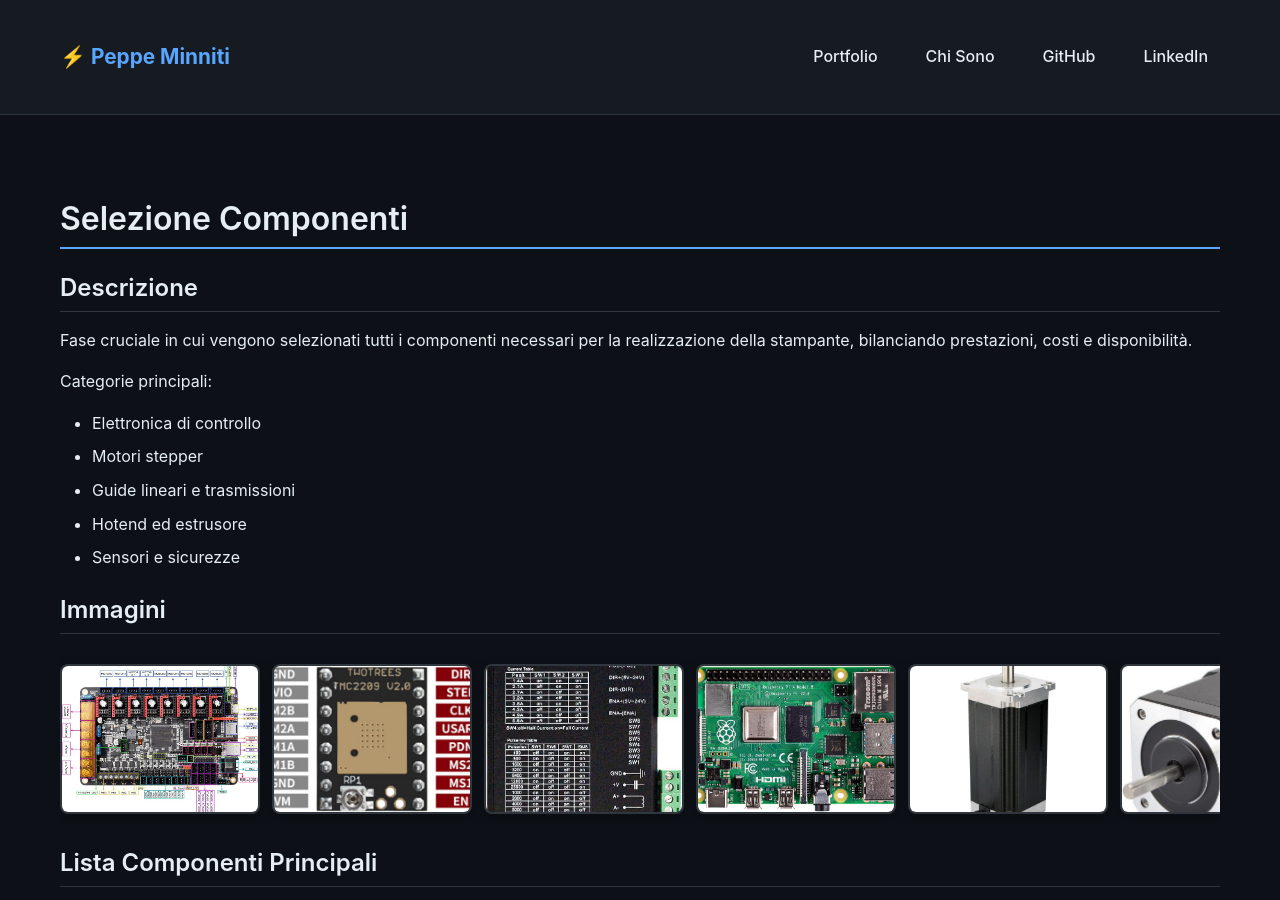
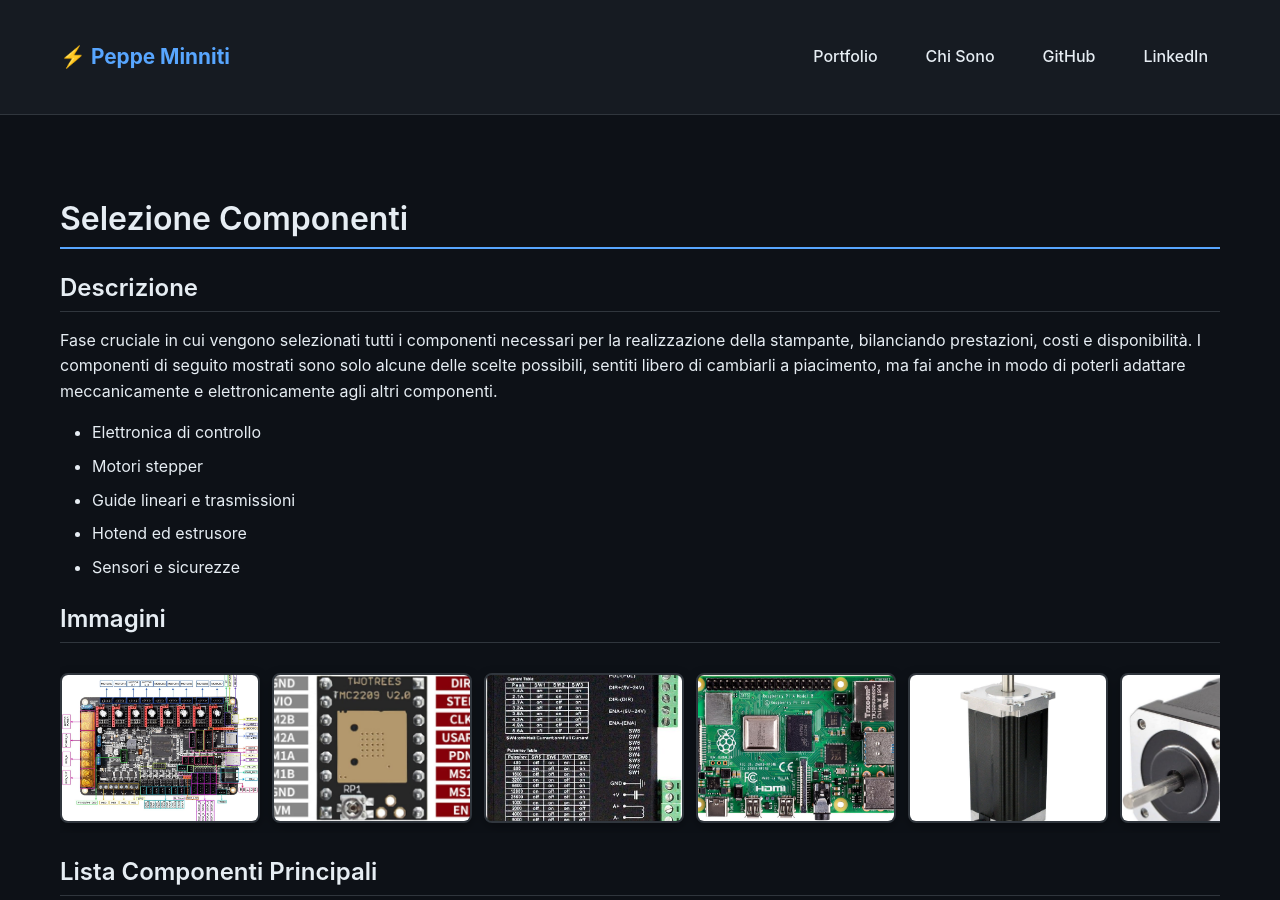
Before and after one commit to PeppeMinniti/Blog, a Jekyll site: the page built from stampante-3d/fasi-realizzazione/1-progettazione/selezione-componenti.md, in a window 1280 px wide and 900 px high. Built offline with Jekyll 4.4.1, drawn with Linux system fonts in a browser that asks for light colours.

```diff
--- a/stampante-3d/fasi-realizzazione/1-progettazione/selezione-componenti.md
+++ b/stampante-3d/fasi-realizzazione/1-progettazione/selezione-componenti.md
@@ -6,9 +6,8 @@ title: "Selezione Componenti"
 
 ## Descrizione
 
-Fase cruciale in cui vengono selezionati tutti i componenti necessari per la realizzazione della stampante, bilanciando prestazioni, costi e disponibilità.
+Fase cruciale in cui vengono selezionati tutti i componenti necessari per la realizzazione della stampante, bilanciando prestazioni, costi e disponibilità. I componenti di seguito mostrati sono solo alcune delle scelte possibili, sentiti libero di cambiarli a piacimento, ma fai anche in modo di poterli adattare meccanicamente e elettronicamente agli altri componenti.
 
-Categorie principali:
 - Elettronica di controllo
 - Motori stepper
 - Guide lineari e trasmissioni
```
